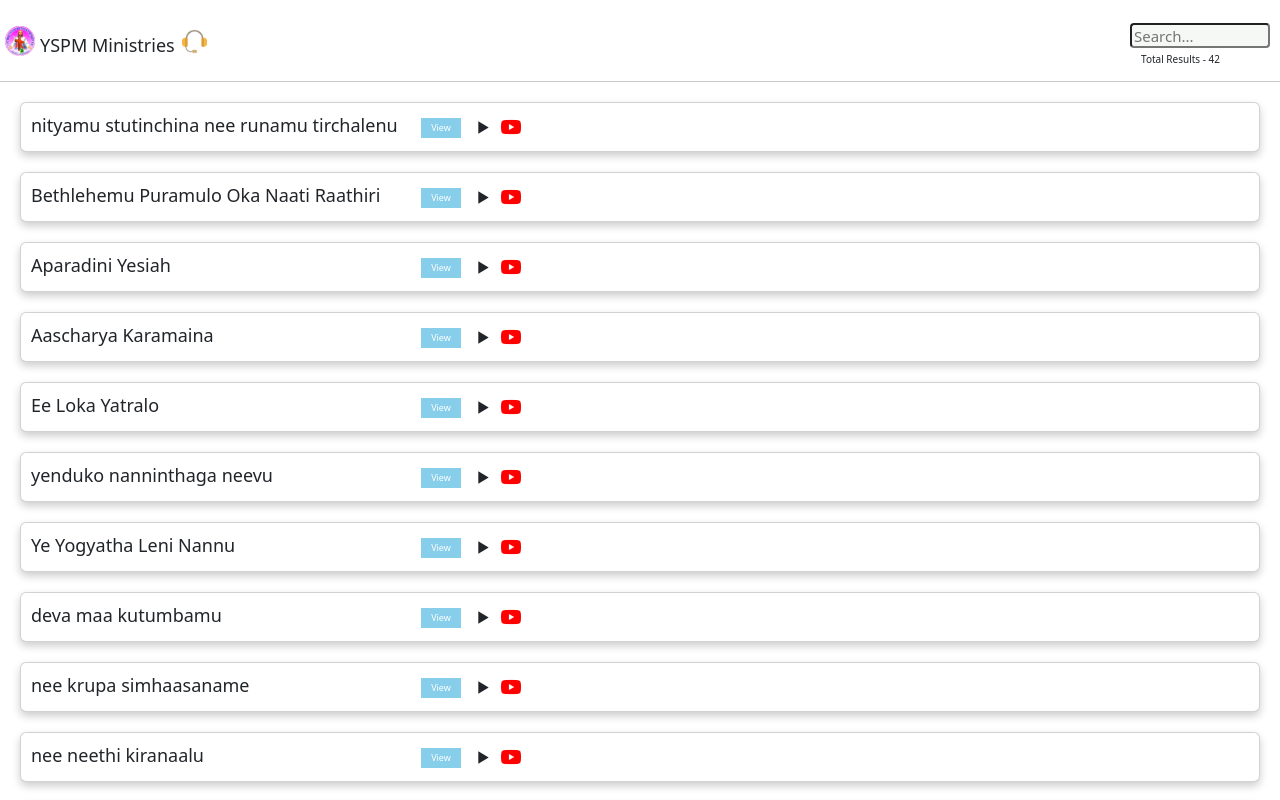
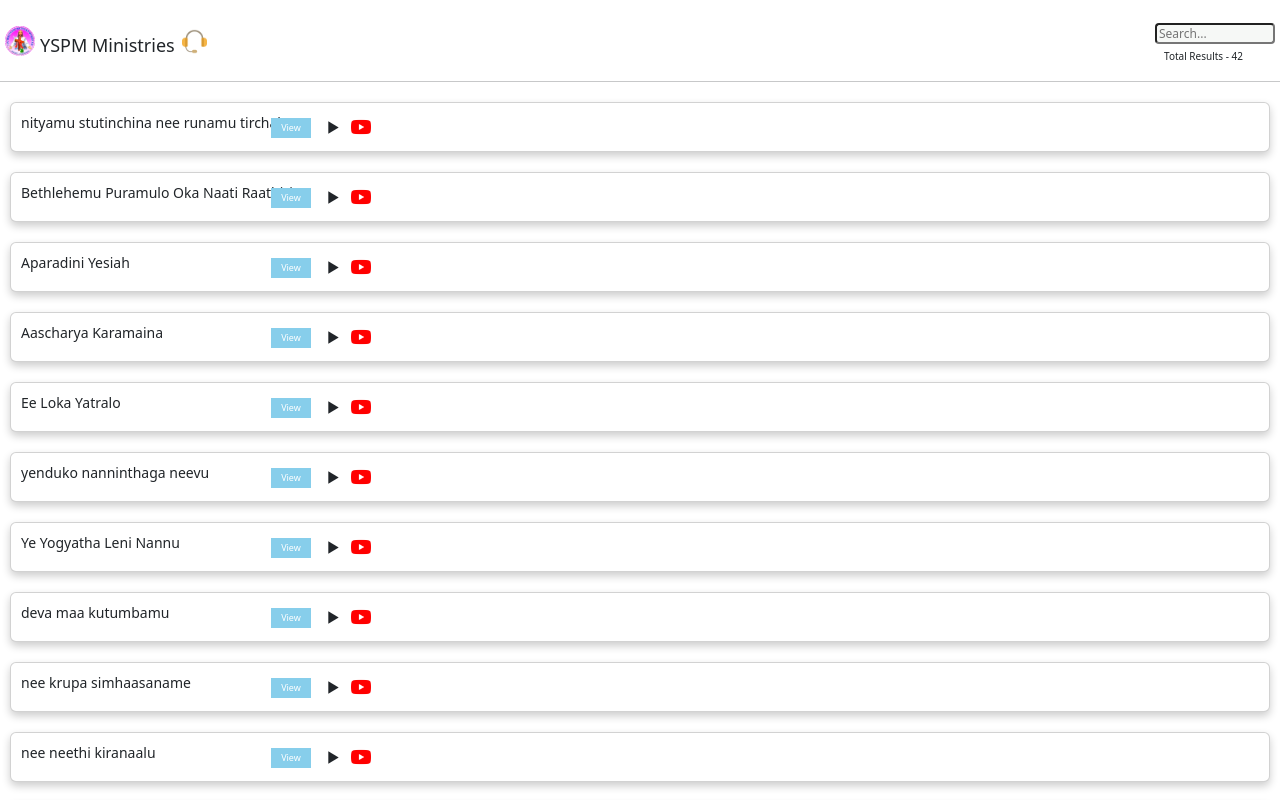
Before and after one commit to rameshmanepalli1234/Songs-App, a React (Create React App) app: page / in a window 1280 px wide. Shown: the top 800 px of the page. Built offline with nearby package versions, Linux system fonts and the light colour scheme.

Commit message:
changed the positions of search results view lyric button and play pause button and youtube button

```diff
--- a/src/components/dashboard/Dashboard.scss
+++ b/src/components/dashboard/Dashboard.scss
@@ -19,14 +19,14 @@
 }
 
 .input_dashboard{
-  width: 140px;
-  height: 25px;
+  width: 120px;
+  height: 21px;
   //border: 2px solid black;
   border-radius: 4px;
   //float: right;
-  margin-right: 10px;
+  margin-right: 5px;
   background: #f6f8f6;
-  font-size: 15px;
+  font-size: 12px;
   position: absolute;
   right: 0px;
   top:23px;
@@ -39,7 +39,7 @@
   width: 40px;
   font-size: 9px;
   position: absolute;
-  left: 400px;
+  left: 260px;
   top: 15px;
   background: skyblue;
   color: white;
@@ -47,14 +47,14 @@
 }
 
 .songTitles{      //-----> overall div for songs and view button
-  margin-left: 20px; //box shadow control
-  font-size: 18px;
-  margin-right: 20px;  //box shadow control
+  margin-left: 10px; //box shadow control
+  font-size: 14px;
+  margin-right: 10px;  //box shadow control
   //margin-top: 30px;
 }
 
 .songTitle{
-  width: 70%;
+  width: 40%;
   //display: inline-block;
   margin-left: 10px;
   white-space: nowrap;
@@ -79,9 +79,9 @@
 .searchResults{
   position: absolute;
   //left:900px;
-  right: 60px;
+  right: 37px;
   font-size: 10px;
-  top:53px
+  top:50px
 }
 
 .crossSearchIcon{
@@ -113,7 +113,7 @@
   //margin-left: 15px;
   cursor: pointer;
   position: absolute;
-  left: 450px;
+  left: 310px;
   top: 12px;
 }
 
@@ -124,6 +124,6 @@
   //margin-left: 15px;
   cursor: pointer;
   position: absolute;
-  left: 480px;
+  left: 340px;
   top: 14px;
 }
```
